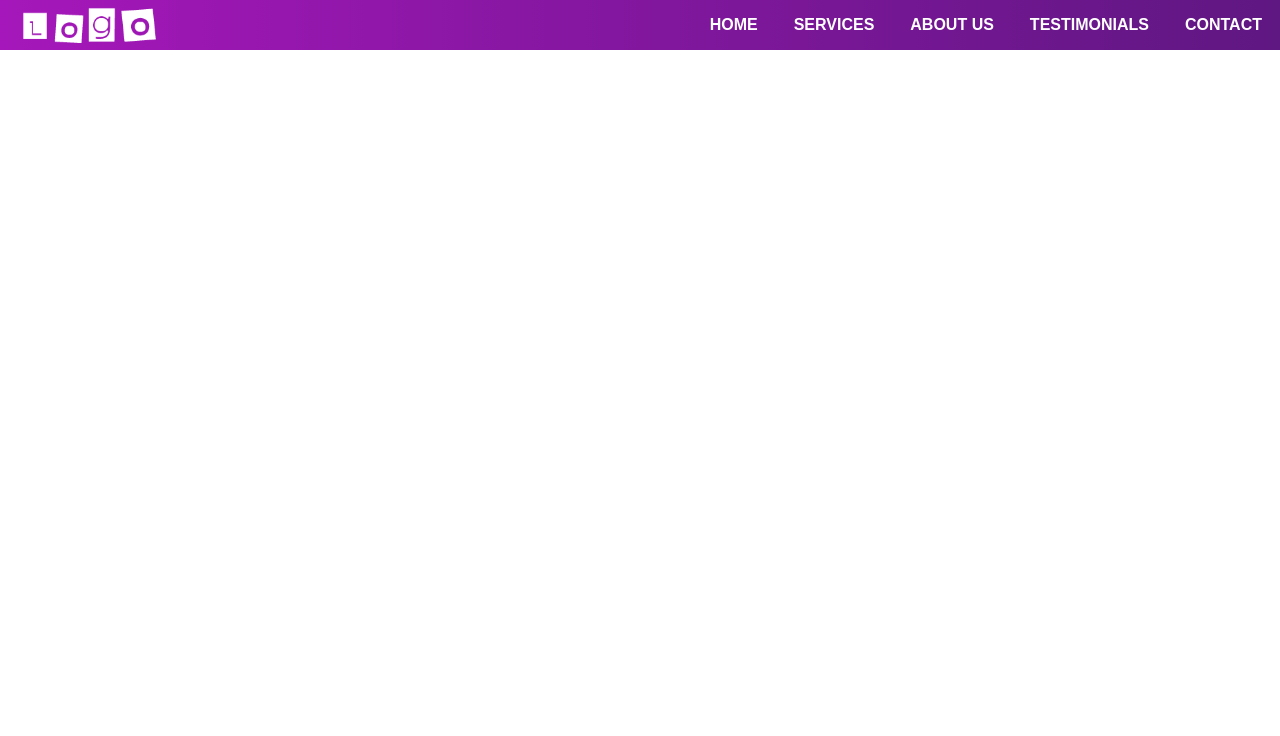
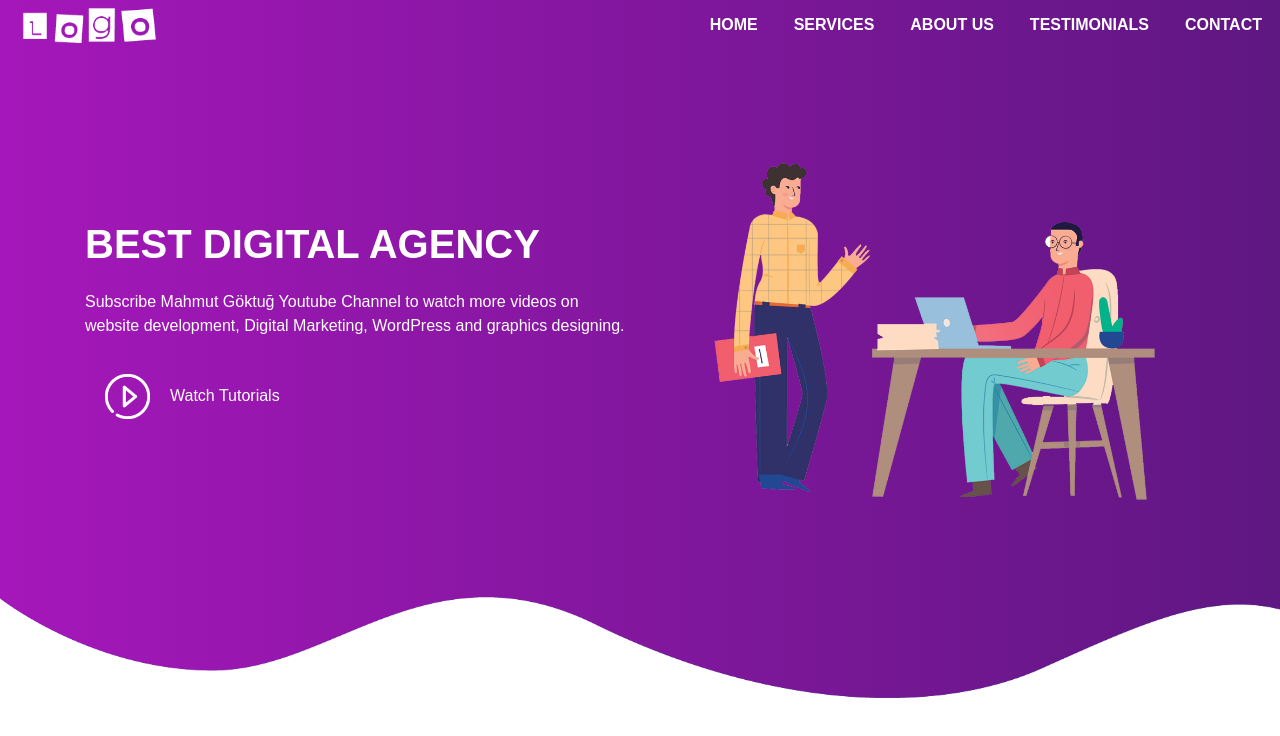
Before and after one commit to mahmutgoktug/bootstrap-website-4, a plain HTML site: page index.html in a window 1280 px wide. Drawn offline with nearby package versions, Linux system fonts and the light colour scheme.

Commit message:
background.

```diff
--- a/index.html
+++ b/index.html
@@ -35,9 +35,44 @@
               </ul>
             </div>
           </nav>
+    </section>
+
+    <!--banner section-->
+    <section id="banner">
+        <div class="container">
+            <div class="row">
+                <div class="col-md-6">
+                    <p class="promo-title">BEST DIGITAL AGENCY</p>
+                    <p>Subscribe Mahmut Göktuğ Youtube Channel to watch more videos on website development, Digital Marketing, WordPress and graphics designing.</p>
+                    <a href="#"><img src="images/play.png" class="play-btn">Watch Tutorials</a>
+                </div>
+                <div class="col-md-6">
+                    <img src="images/home2.png" class="img-fluid">
+                </div>
+            </div>
+        </div>
+
+        <img src="images/wave1.png" class="bottom-img">
+
+    </section>
+
+    <!--services section-->
+
+    <section id="services">
+        <div class="container">
+            <div class="row">
+                <div class="col-md-4">
+
+                </div>
+            </div>
+        </div>
+
 
 
     </section>
+
+
+
 
     <script src="https://code.jquery.com/jquery-3.4.1.slim.min.js" integrity="sha384-J6qa4849blE2+poT4WnyKhv5vZF5SrPo0iEjwBvKU7imGFAV0wwj1yYfoRSJoZ+n" crossorigin="anonymous"></script>
     <script src="https://cdn.jsdelivr.net/npm/popper.js@1.16.0/dist/umd/popper.min.js" integrity="sha384-Q6E9RHvbIyZFJoft+2mJbHaEWldlvI9IOYy5n3zV9zzTtmI3UksdQRVvoxMfooAo" crossorigin="anonymous"></script>
--- a/style.css
+++ b/style.css
@@ -34,3 +34,25 @@ body{
 .navbar-toggler{
     outline: none !important;
 }
+
+#banner{
+    background-image: linear-gradient(to right, #a517ba, #5f1782);
+    color: #fff;
+    padding-top: 5%;
+}
+.promo-title{
+    font-size: 40px;
+    font-weight: 600;
+    margin-top: 100px;
+}
+.play-btn{
+    width: 45px;
+    margin: 20px;
+}
+#banner a{
+    color: #fff;
+    text-decoration: none;
+}
+.bottom-img{
+    width: 100%;
+}
```
